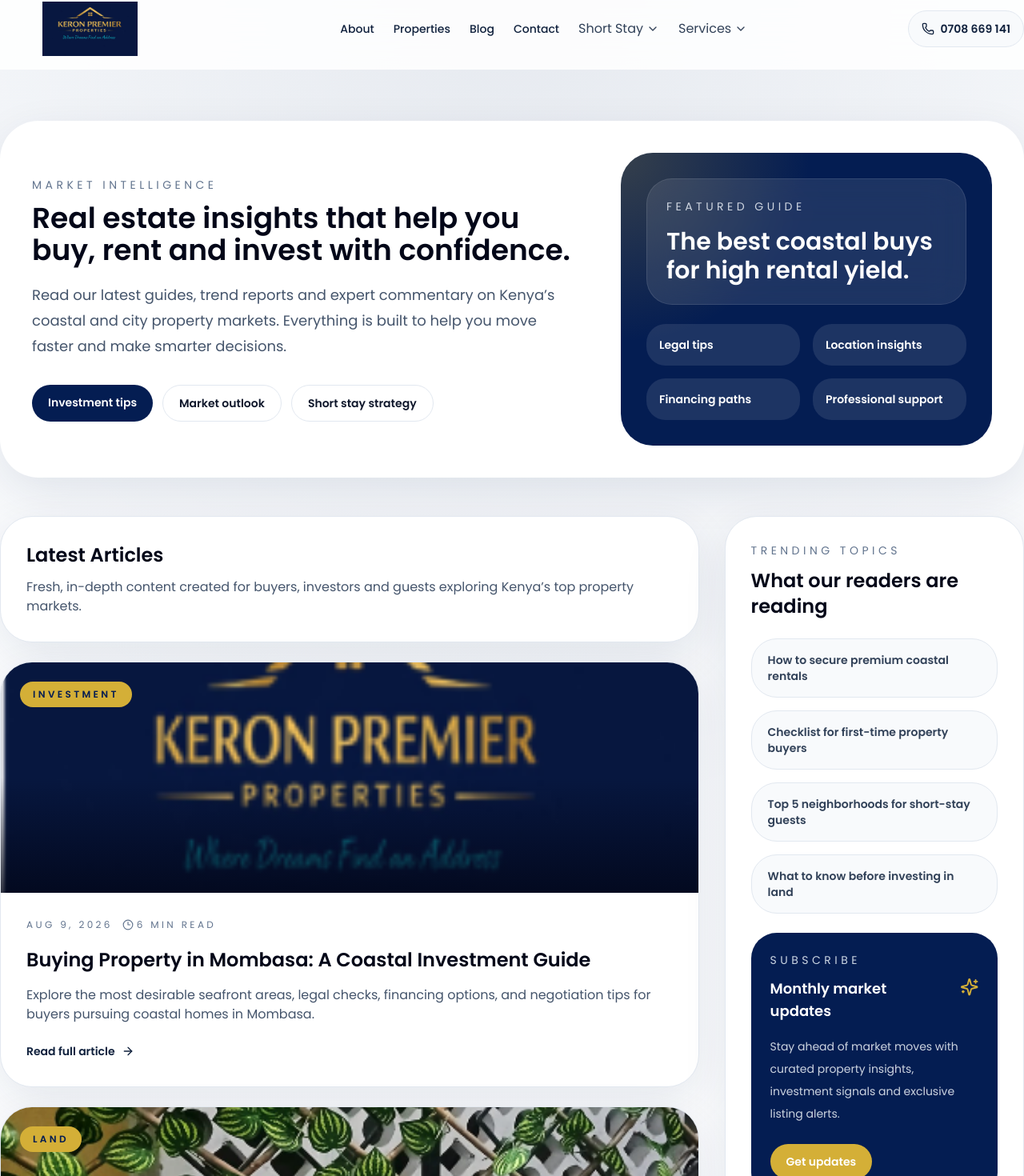
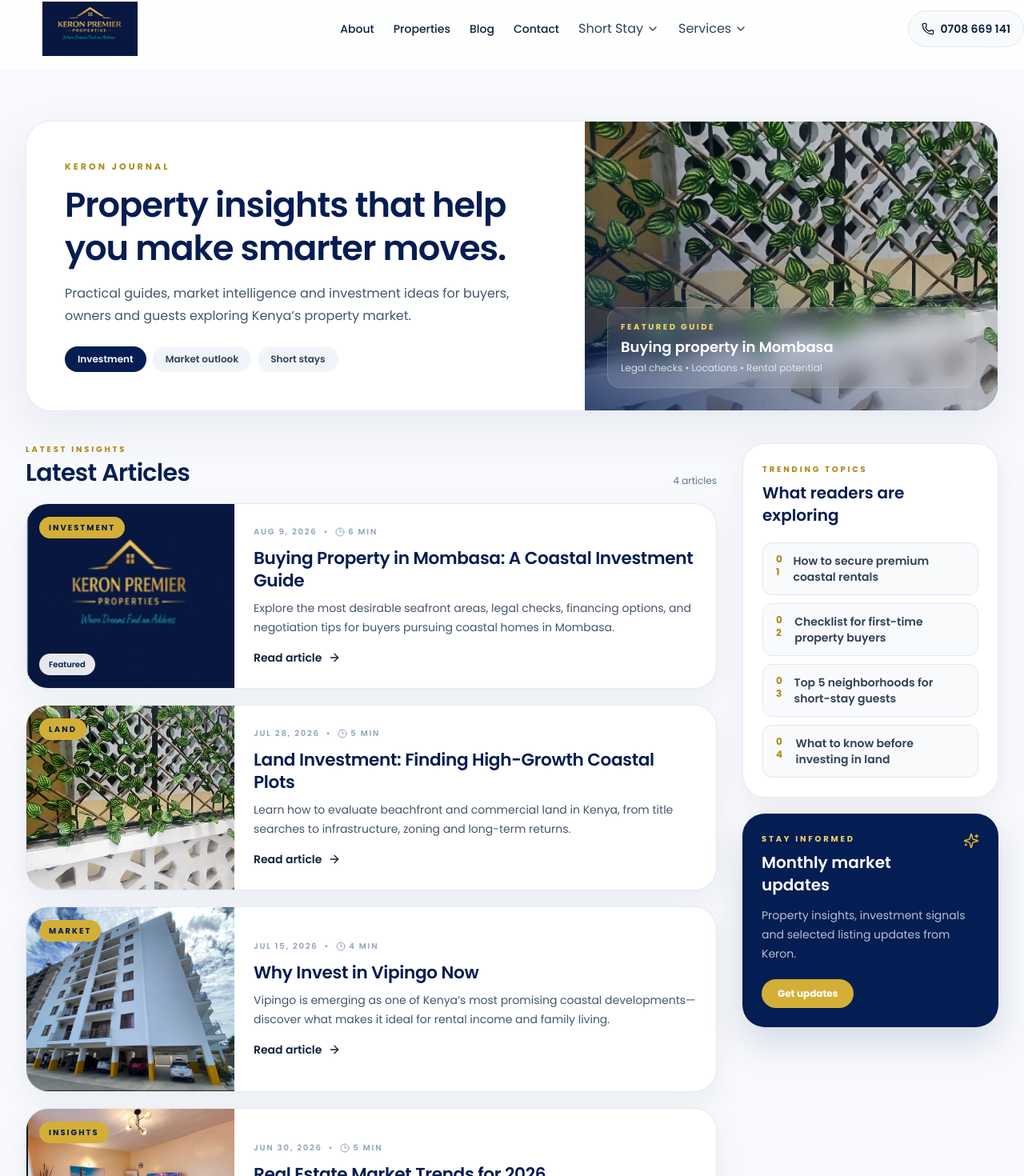
Before and after one commit to MwanziaNzavi-afk/Keron, a Next.js app in the folder keron-app/: page /blog in a window 1280 px wide. Shown: the part 14-1484 px from the top of the page at 80% size. Built offline with nearby package versions, Linux system fonts and the light colour scheme.

Commit message:
Redesign blog page for modern responsive property editorial layout

```diff
--- a/keron-app/app/blog/page.tsx
+++ b/keron-app/app/blog/page.tsx
@@ -14,120 +14,115 @@ const posts = blogPosts;
 
 export default function BlogPage() {
   return (
-    <div className="min-h-screen bg-[radial-gradient(circle_at_top,_rgba(4,29,82,0.08),_transparent_28%),linear-gradient(180deg,_#f9fbfd,_#fff)]">
+    <div className="min-h-screen bg-[#f7f9fc]">
       <Navbar />
-      <main className="container mx-auto px-6 py-16 xl:px-0">
-        <section className="rounded-[3rem] bg-white p-10 shadow-soft ring-1 ring-slate-200/70">
-          <div className="grid gap-10 lg:grid-cols-[1.2fr_0.8fr] lg:items-center">
-            <div>
-              <p className="text-sm uppercase tracking-[0.32em] text-slate-500">Market Intelligence</p>
-              <h1 className="mt-3 text-4xl font-semibold text-slate-950">Real estate insights that help you buy, rent and invest with confidence.</h1>
-              <p className="mt-5 max-w-2xl text-lg leading-8 text-slate-600">
-                Read our latest guides, trend reports and expert commentary on Kenya’s coastal and city property markets. Everything is built to help you move faster and make smarter decisions.
+      <main className="mx-auto w-full max-w-7xl px-4 py-8 sm:px-6 sm:py-12 lg:px-8 lg:py-16">
+        <section className="overflow-hidden rounded-[2rem] border border-slate-200/80 bg-white shadow-[0_20px_60px_rgba(4,29,82,0.07)]">
+          <div className="grid lg:grid-cols-[1.15fr_.85fr]">
+            <div className="flex flex-col justify-center p-6 sm:p-8 lg:p-12">
+              <p className="text-[11px] font-bold uppercase tracking-[0.28em] text-[#b08a18]">Keron Journal</p>
+              <h1 className="mt-3 max-w-3xl text-3xl font-semibold leading-tight tracking-[-0.025em] text-[#041d52] sm:text-4xl lg:text-[2.7rem]">
+                Property insights that help you make smarter moves.
+              </h1>
+              <p className="mt-4 max-w-2xl text-sm leading-6 text-slate-600 sm:text-base sm:leading-7">
+                Practical guides, market intelligence and investment ideas for buyers, owners and guests exploring Kenya’s property market.
               </p>
-              <div className="mt-8 flex flex-wrap gap-3">
-                <span className="rounded-full bg-[#041d52] px-5 py-3 text-sm font-semibold text-white">Investment tips</span>
-                <span className="rounded-full border border-slate-200 bg-white px-5 py-3 text-sm font-semibold text-slate-900">Market outlook</span>
-                <span className="rounded-full border border-slate-200 bg-white px-5 py-3 text-sm font-semibold text-slate-900">Short stay strategy</span>
-              </div>
-            </div>
-            <div className="relative overflow-hidden rounded-[2.5rem] bg-[#041d52] p-8 text-white">
-              <div className="absolute inset-0 bg-[radial-gradient(circle_at_top_left,_rgba(212,175,55,0.24),_transparent_40%)]" />
-              <div className="relative z-10 grid gap-6">
-                <div className="rounded-[2rem] border border-white/10 bg-white/10 p-6 backdrop-blur-xl">
-                  <p className="text-sm uppercase tracking-[0.32em] text-slate-200/90">Featured Guide</p>
-                  <h2 className="mt-4 text-3xl font-semibold">The best coastal buys for high rental yield.</h2>
-                </div>
-                <div className="grid gap-4 sm:grid-cols-2">
+              <div className="mt-6 flex flex-wrap gap-2">
                 {[
-                    "Legal tips",
-                    "Location insights",
-                    "Financing paths",
-                    "Professional support",
-                  ].map((item) => (
-                    <span key={item} className="rounded-3xl bg-white/10 px-4 py-4 text-sm font-semibold text-white">
+                  "Investment",
+                  "Market outlook",
+                  "Short stays",
+                ].map((item, index) => (
+                  <span key={item} className={`rounded-full px-4 py-2 text-xs font-semibold ${index === 0 ? "bg-[#041d52] text-white" : "bg-slate-100 text-slate-700"}`}>
                     {item}
                   </span>
                 ))}
               </div>
             </div>
+            <div className="relative min-h-[240px] overflow-hidden bg-[#041d52] sm:min-h-[300px] lg:min-h-full">
+              <Image
+                src="/uploads/bamburi/outside.png"
+                alt="Coastal property in Mombasa"
+                fill
+                priority
+                className="object-cover"
+              />
+              <div className="absolute inset-0 bg-gradient-to-tr from-[#041d52]/80 via-[#041d52]/15 to-transparent" />
+              <div className="absolute bottom-5 left-5 right-5 rounded-2xl border border-white/15 bg-white/10 p-4 backdrop-blur-md sm:bottom-7 sm:left-7 sm:right-7">
+                <p className="text-[10px] font-bold uppercase tracking-[0.25em] text-[#f0d66b]">Featured guide</p>
+                <p className="mt-1 text-base font-semibold text-white sm:text-lg">Buying property in Mombasa</p>
+                <p className="mt-1 text-xs text-white/75">Legal checks • Locations • Rental potential</p>
+              </div>
             </div>
           </div>
         </section>
 
-        <section className="mt-12 grid gap-8 lg:grid-cols-[1.4fr_0.6fr]">
-          <div className="space-y-6">
-            <div className="rounded-[2.5rem] border border-slate-200 bg-white p-8 shadow-soft">
-              <h2 className="text-2xl font-semibold text-slate-950">Latest Articles</h2>
-              <p className="mt-3 text-slate-600">Fresh, in-depth content created for buyers, investors and guests exploring Kenya’s top property markets.</p>
+        <section className="mt-10 grid items-start gap-8 lg:grid-cols-[minmax(0,1fr)_320px]">
+          <div className="min-w-0">
+            <div className="mb-5 flex items-end justify-between gap-4">
+              <div>
+                <p className="text-[10px] font-bold uppercase tracking-[0.28em] text-[#b08a18]">Latest insights</p>
+                <h2 className="mt-1 text-2xl font-semibold tracking-[-0.02em] text-[#041d52] sm:text-3xl">Latest Articles</h2>
+              </div>
+              <span className="hidden text-xs text-slate-500 sm:block">{posts.length} articles</span>
             </div>
 
-            <div className="grid gap-6">
-              {posts.map((post) => (
-                <article key={post.slug} className="group overflow-hidden rounded-[2.5rem] border border-slate-200 bg-white shadow-soft transition hover:-translate-y-1 hover:border-[#041d52]/20">
-                  <div className="relative h-72 overflow-hidden">
-                    <Image
-                      src={post.image}
-                      alt={post.title}
-                      fill
-                      className="object-cover transition duration-700 group-hover:scale-105"
-                    />
-                    <div className="absolute inset-0 bg-gradient-to-t from-slate-950/80 via-transparent to-transparent" />
-                    <span className="absolute left-6 top-6 rounded-full bg-[#d4af37] px-4 py-2 text-xs font-semibold uppercase tracking-[0.28em] text-[#041d52]">
-                      {post.category}
-                    </span>
+            <div className="grid gap-5">
+              {posts.map((post, index) => (
+                <article key={post.slug} className="group overflow-hidden rounded-[1.75rem] border border-slate-200/90 bg-white shadow-[0_12px_35px_rgba(4,29,82,0.06)] transition duration-300 hover:-translate-y-1 hover:shadow-[0_20px_45px_rgba(4,29,82,0.10)]">
+                  <div className="grid sm:grid-cols-[260px_minmax(0,1fr)]">
+                    <Link href={`/blog/${post.slug}`} className="relative block min-h-[210px] overflow-hidden bg-slate-100 sm:min-h-[230px]">
+                      <Image src={post.image} alt={post.title} fill className="object-cover transition duration-700 group-hover:scale-105" />
+                      <div className="absolute left-4 top-4 rounded-full bg-[#d4af37] px-3 py-1.5 text-[10px] font-bold uppercase tracking-[0.2em] text-[#041d52]">{post.category}</div>
+                      {index === 0 ? <div className="absolute bottom-4 left-4 rounded-full bg-white/90 px-3 py-1.5 text-[10px] font-semibold text-[#041d52] backdrop-blur">Featured</div> : null}
+                    </Link>
+                    <div className="flex min-w-0 flex-col justify-center p-5 sm:p-6">
+                      <div className="flex flex-wrap items-center gap-2 text-[10px] font-semibold uppercase tracking-[0.18em] text-slate-400">
+                        <span>{post.date}</span>
+                        <span>•</span>
+                        <span className="inline-flex items-center gap-1"><Clock3 className="h-3 w-3" /> {post.minutes} min</span>
                       </div>
-                  <div className="p-8">
-                    <div className="flex flex-wrap items-center gap-3 text-xs uppercase tracking-[0.28em] text-slate-500">
-                      <span>{post.date}</span>
-                      <span className="inline-flex items-center gap-1">
-                        <Clock3 className="h-3.5 w-3.5" />
-                        {post.minutes} min read
-                      </span>
+                      <h3 className="mt-3 text-xl font-semibold leading-7 tracking-[-0.015em] text-[#041d52] sm:text-[1.35rem]">{post.title}</h3>
+                      <p className="mt-2 line-clamp-2 text-sm leading-6 text-slate-600">{post.excerpt}</p>
+                      <Link href={`/blog/${post.slug}`} className="mt-4 inline-flex w-fit items-center gap-2 text-sm font-semibold text-[#041d52] transition hover:text-[#b08a18]">
+                        Read article <ArrowRight className="h-4 w-4 transition group-hover:translate-x-1" />
+                      </Link>
                     </div>
-                    <h3 className="mt-5 text-2xl font-semibold text-slate-950">{post.title}</h3>
-                    <p className="mt-4 text-slate-600">{post.excerpt}</p>
-                    <Link href={`/blog/${post.slug}`} className="mt-6 inline-flex items-center gap-2 text-sm font-semibold text-[#041d52]">
-                      Read full article
-                      <ArrowRight className="h-4 w-4" />
-                    </Link>
                   </div>
                 </article>
               ))}
             </div>
           </div>
 
-          <aside className="space-y-6 rounded-[2.5rem] border border-slate-200 bg-white p-8 shadow-soft">
-            <div>
-              <p className="text-sm uppercase tracking-[0.32em] text-slate-500">Trending topics</p>
-              <h2 className="mt-3 text-2xl font-semibold text-slate-950">What our readers are reading</h2>
-            </div>
-            <div className="grid gap-4">
+          <aside className="space-y-5 lg:sticky lg:top-24">
+            <div className="rounded-[1.75rem] border border-slate-200/90 bg-white p-5 shadow-[0_12px_35px_rgba(4,29,82,0.06)] sm:p-6">
+              <p className="text-[10px] font-bold uppercase tracking-[0.28em] text-[#b08a18]">Trending topics</p>
+              <h2 className="mt-2 text-xl font-semibold leading-7 text-[#041d52]">What readers are exploring</h2>
+              <div className="mt-5 grid gap-2.5">
                 {[
                   "How to secure premium coastal rentals",
                   "Checklist for first-time property buyers",
                   "Top 5 neighborhoods for short-stay guests",
                   "What to know before investing in land",
-              ].map((item) => (
-                <div key={item} className="rounded-[2rem] border border-slate-200 bg-slate-50 px-5 py-4 text-sm font-semibold text-slate-700">
-                  {item}
-                </div>
+                ].map((item, index) => (
+                  <Link key={item} href="/contact" className="group flex items-start gap-3 rounded-xl border border-slate-200 bg-slate-50 px-4 py-3 transition hover:border-[#041d52]/15 hover:bg-white">
+                    <span className="text-xs font-bold text-[#b08a18]">0{index + 1}</span>
+                    <span className="text-sm font-semibold leading-5 text-slate-700 group-hover:text-[#041d52]">{item}</span>
+                  </Link>
                 ))}
               </div>
-            <div className="rounded-[2rem] bg-[#041d52] p-6 text-white">
-              <div className="flex items-center justify-between gap-4">
+            </div>
+
+            <div className="overflow-hidden rounded-[1.75rem] bg-[#041d52] p-6 text-white shadow-[0_18px_45px_rgba(4,29,82,0.15)]">
+              <div className="flex items-start justify-between gap-4">
                 <div>
-                  <p className="text-sm uppercase tracking-[0.32em] text-slate-300">Subscribe</p>
-                  <p className="mt-3 text-lg font-semibold">Monthly market updates</p>
+                  <p className="text-[10px] font-bold uppercase tracking-[0.28em] text-[#f0d66b]">Stay informed</p>
+                  <h2 className="mt-2 text-xl font-semibold">Monthly market updates</h2>
                 </div>
-                <Sparkles className="h-6 w-6 text-[#d4af37]" />
+                <Sparkles className="h-5 w-5 shrink-0 text-[#d4af37]" />
               </div>
-              <p className="mt-4 text-sm leading-7 text-slate-200/90">
-                Stay ahead of market moves with curated property insights, investment signals and exclusive listing alerts.
-              </p>
-              <Link href="/contact" className="mt-6 inline-flex items-center justify-center rounded-full bg-[#d4af37] px-5 py-3 text-sm font-semibold text-[#041d52] transition hover:bg-[#c79e2d]">
-                Get updates
-              </Link>
+              <p className="mt-3 text-sm leading-6 text-slate-200/80">Property insights, investment signals and selected listing updates from Keron.</p>
+              <Link href="/contact" className="mt-5 inline-flex items-center justify-center rounded-full bg-[#d4af37] px-5 py-2.5 text-xs font-bold text-[#041d52] transition hover:bg-[#f0cf54]">Get updates</Link>
             </div>
           </aside>
         </section>
```
Lines whose indentation alone changed are shown as unchanged.
